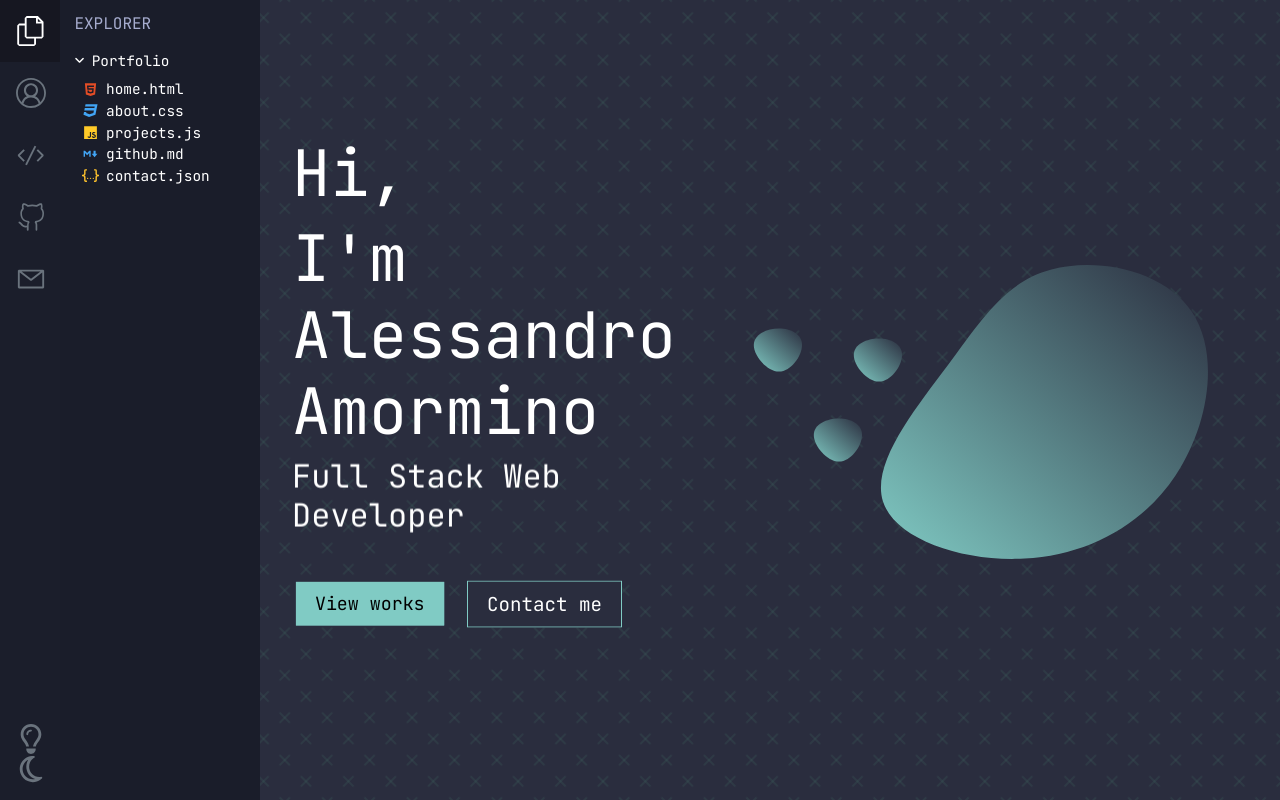
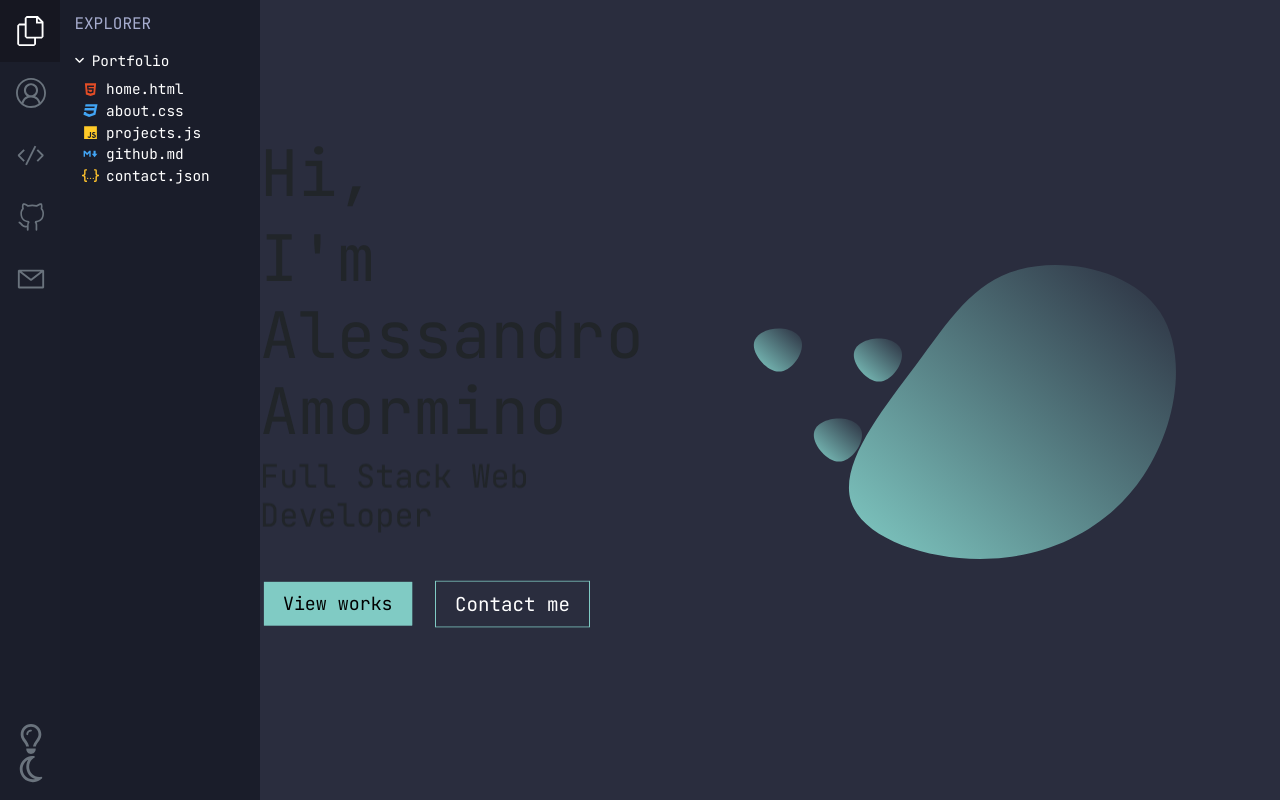
Before and after one commit to alessandroamormino/vite-boolfolio, a Vue app: page / in a window 1280 px wide. Built offline with nearby package versions, Linux system fonts and the light colour scheme.

Commit message:
feat: create router to handle pages

```diff
--- a/package.json
+++ b/package.json
@@ -11,7 +11,8 @@
   "dependencies": {
     "axios": "^1.4.0",
     "bootstrap": "^5.3.0-alpha3",
-    "vue": "^3.2.47"
+    "vue": "^3.2.47",
+    "vue-router": "^4.2.2"
   },
   "devDependencies": {
     "@vitejs/plugin-vue": "^4.1.0",
--- a/src/App.vue
+++ b/src/App.vue
@@ -20,7 +20,7 @@ export default {
   <div class="ui">
     <AppSide></AppSide>
     <AppExplorer></AppExplorer>
-    <AppMain></AppMain>
+    <router-view></router-view>
   </div>
 </template>
 
--- a/src/components/AppMain.vue
+++ b/src/components/AppMain.vue
@@ -1,9 +1,9 @@
 <script>
 // importo lo store
 import {store} from '../store.js';
-import HomePage from './HomePage.vue';
+// import HomePage from './HomePage.vue';
 
-import MainProjects from './MainProjects.vue';
+// import MainProjects from './MainProjects.vue';
 
 export default{
     name: "AppMain",
@@ -12,13 +12,13 @@ export default{
           store,
         };
     },
-    components: { MainProjects, HomePage }
+    // components: { MainProjects, HomePage }
 }
 </script>
 <template>
   <main>
-    <HomePage v-if="this.store.activeLink == 0"></HomePage>
-    <MainProjects v-if="this.store.activeLink == 2"></MainProjects>
+    <!-- <HomePage v-if="this.store.activeLink == 0"></HomePage>
+    <MainProjects v-if="this.store.activeLink == 2"></MainProjects> -->
   </main>
 </template>
 <style lang="scss" scoped>
--- a/src/main.js
+++ b/src/main.js
@@ -2,4 +2,7 @@ import { createApp } from 'vue'
 import './style.scss'
 import App from './App.vue'
 
-createApp(App).mount('#app')
+// importo il router
+import {router} from './router';
+
+createApp(App).use(router).mount('#app')
--- /dev/null
+++ b/src/router.js
@@ -0,0 +1,21 @@
+// importo il router
+import {createRouter, createWebHistory} from 'vue-router';
+
+// importo i componenti
+import HomePage from './pages/HomePage.vue';
+
+// setto la costante router per definire le rotte
+const router = createRouter({
+  history: createWebHistory(),
+
+  routes: [
+    {
+      path: '/',
+      name: 'home',
+      component: HomePage,
+    }
+  ],
+});
+
+// esporto il route
+export {router};
```
Also changed, not shown: src/pages/HomePage.vue (renamed from src/components/HomePage.vue), 1 other file (tests, documents, lock files or other folders).
